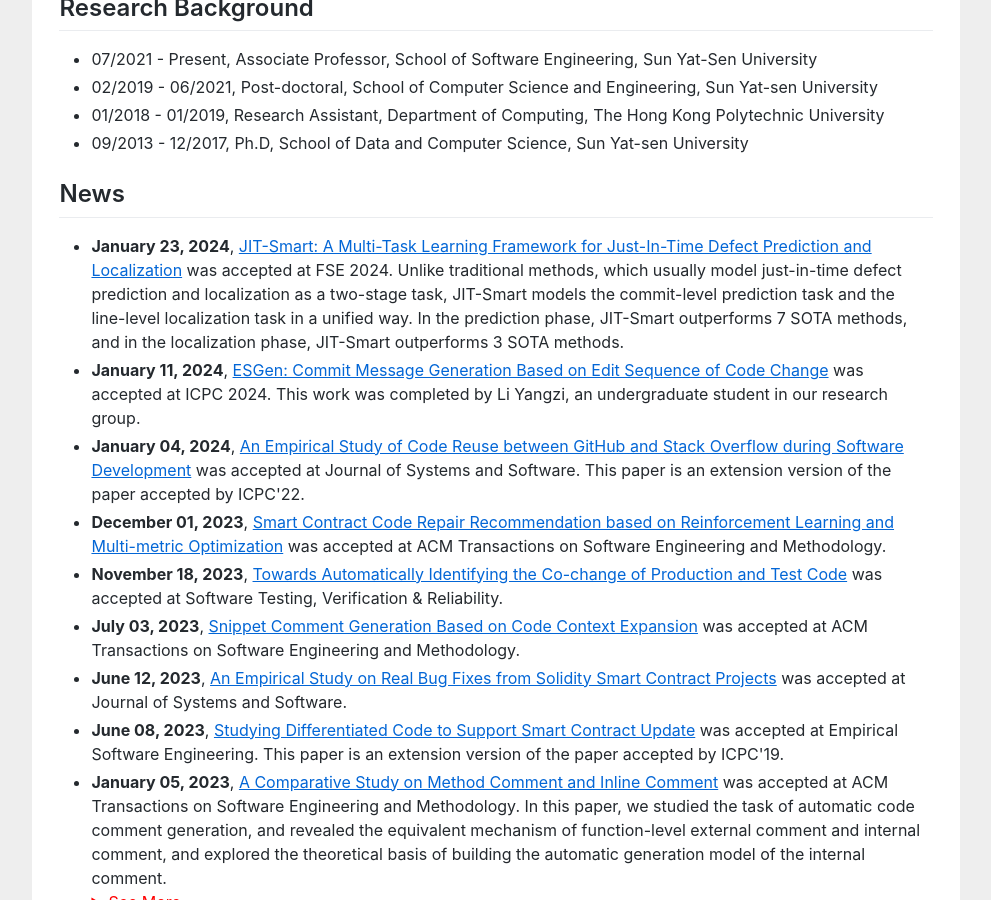
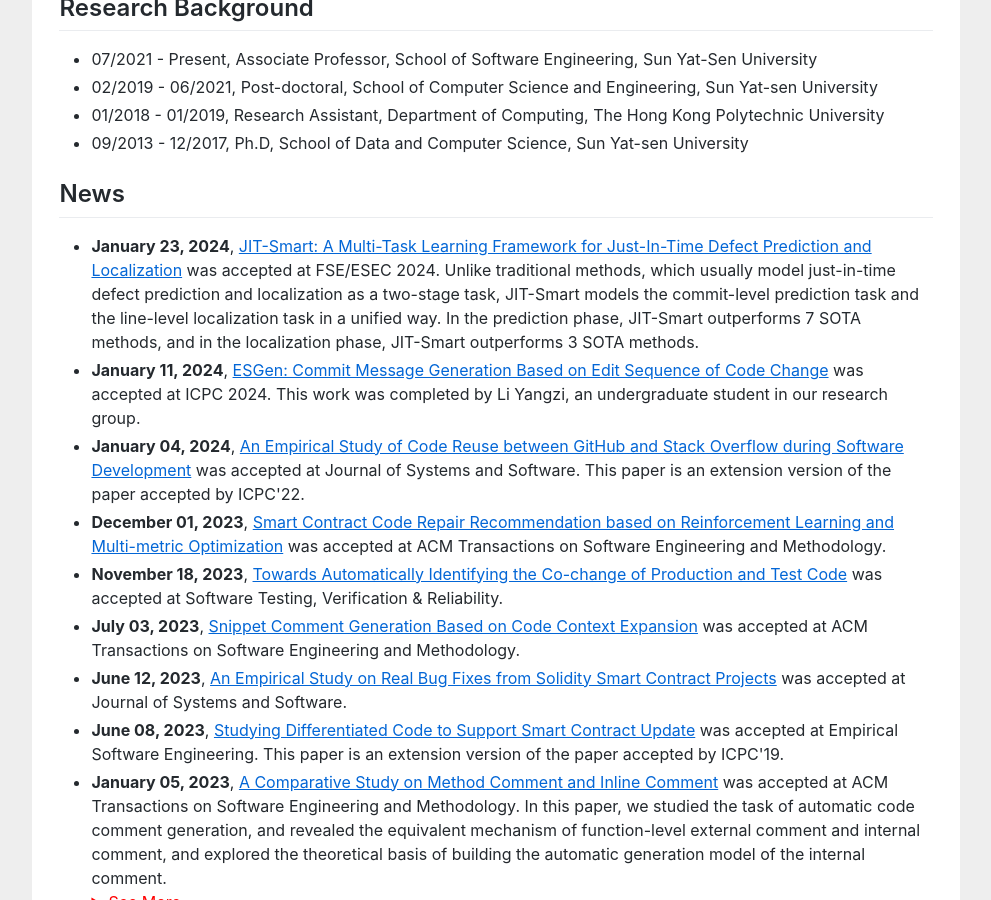
Before and after one commit to huangyuan-hy/huangyuan-hy.github.io, a Jekyll site: the page index.html, which Jekyll copies as it is, in a window 1280 px wide and 900 px high, scrolled down 641 px. Shown: the whole window, without its empty margins (144-1135 px from the left). Built offline with Jekyll 4.4.1, drawn with Linux system fonts in a browser that asks for light colours; some of the changed text lies outside the part shown.

Commit message:
Update index.html

```diff
--- a/index.html
+++ b/index.html
@@ -93,7 +93,7 @@ gtag('config', 'UA-158965281-1');
 
 				<h2>News</h2>
 					<ul>
-						<li><b>January 23, 2024</b>,  <a href=""><u>JIT-Smart: A Multi-Task Learning Framework for Just-In-Time Defect Prediction and Localization</u></a> was accepted at FSE 2024. Unlike traditional methods, which usually model just-in-time defect prediction and localization as a two-stage task, JIT-Smart models the commit-level prediction task and the line-level localization task in a unified way. In the prediction phase, JIT-Smart outperforms 7 SOTA methods, and in the localization phase, JIT-Smart outperforms 3 SOTA methods.</li>
+						<li><b>January 23, 2024</b>,  <a href=""><u>JIT-Smart: A Multi-Task Learning Framework for Just-In-Time Defect Prediction and Localization</u></a> was accepted at FSE/ESEC 2024. Unlike traditional methods, which usually model just-in-time defect prediction and localization as a two-stage task, JIT-Smart models the commit-level prediction task and the line-level localization task in a unified way. In the prediction phase, JIT-Smart outperforms 7 SOTA methods, and in the localization phase, JIT-Smart outperforms 3 SOTA methods.</li>
 						<li><b>January 11, 2024</b>,  <a href=""><u>ESGen: Commit Message Generation Based on Edit Sequence of Code Change</u></a> was accepted at ICPC 2024. This work was completed by Li Yangzi, an undergraduate student in our research group. </li>
 						<li><b>January 04, 2024</b>,  <a href=""><u>An Empirical Study of Code Reuse between GitHub and Stack Overflow during Software Development</u></a> was accepted at Journal of Systems and Software. This paper is an extension version of the paper accepted by ICPC'22. </li>
 						<li><b>December 01, 2023</b>,  <a href=""><u>Smart Contract Code Repair Recommendation based on Reinforcement Learning and Multi-metric Optimization</u></a> was accepted at ACM Transactions on Software Engineering and Methodology. </li>
@@ -156,7 +156,7 @@ empirical study to learn how programmers reuse code on <a href="https://stackove
 <li><u>Yuan Huang</u>, Zhicao Tang, Xiangping Chen, Xiaocong Zhou, Towards automatically identifying the co-change of production and test code,  Software Testing, Verification & Reliability (STVR <a href="" style="color:red;"> </a>), 2023. <a href="">[PDF]</a></li>
 <li><u>Yuan Huang</u>, Junhuai Su, Xinyu Hu, Xiangping Chen and Qiang Zhou. Does Your Code Need Comment?. Software: Practice and Experience (SPE), 2020. <a href="https://onlinelibrary.wiley.com/doi/abs/10.1002/spe.2772">[PDF]</a></li>
 <li><u>Yuan Huang</u>, Xiangping Chen, Zhiyong Liu, Xiaonan Luo, and Zibin Zheng. Using discriminative feature in software entities for relevance identification of code changes. Journal of Software: Evolution and Process (JSEP), 2017. <a href="https://onlinelibrary.wiley.com/doi/abs/10.1002/smr.1859">[PDF]</a></li>
-<li>Xiangping Chen,Furen Xu, <u>Yuan Huang*</u>, Neng Zhang, Zibin Zheng, " JIT-Smart: A Multi-Task Learning Framework for Just-In-Time Defect Prediction and Localization,"  In Proceedings of the 2024 ACM Joint Meeting on European Software Engineering Conference and Symposium on the Foundations of Software Engineering, ESEC/FSE 2024.  <a href="">[PDF]</a></li>
+<li>Xiangping Chen,Furen Xu, <u>Yuan Huang*</u>, Neng Zhang, Zibin Zheng, " JIT-Smart: A Multi-Task Learning Framework for Just-In-Time Defect Prediction and Localization,"  In Proceedings of the 2024 ACM Joint Meeting on European Software Engineering Conference and Symposium on the Foundations of Software Engineering, FSE/ESEC 2024.  <a href="">[PDF]</a></li>
 <li>Xiangping Chen,Yangzi Li, Zhicao Tang, <u>Yuan Huang</u>, Haojie Zhou, Zibin Zheng, "ESGen: Commit Message Generation Based on Edit Sequence of Code Change," In IEEE/ACM 32th International Conference on Program Comprehension (ICPC), 2024.  <a href="">[PDF]</a></li>
 <li><u>Yuan Huang</u>, Furen Xu, Haojie Zhou, Xiangping Chen, Xiaocong Zhou, "Towards Exploring the Code Reuse from Stack Overflow during Software Development," In IEEE/ACM 30th International Conference on Program Comprehension (ICPC), 2022.  <a href="https://arxiv.org/pdf/2204.12711.pdf">[PDF]</a></li>
 <li><u>Yuan Huang</u>, Qiaoyang Zheng, Xiangping Chen, Yingfei Xiong, Zhiyong Liu, and Xiaonan Luo. Mining version control system for automatically generating commit comment. In 2017 ACM/IEEE International Symposium on Empirical Software Engineering and Measurement (ESEM), 2017.</li>
```
